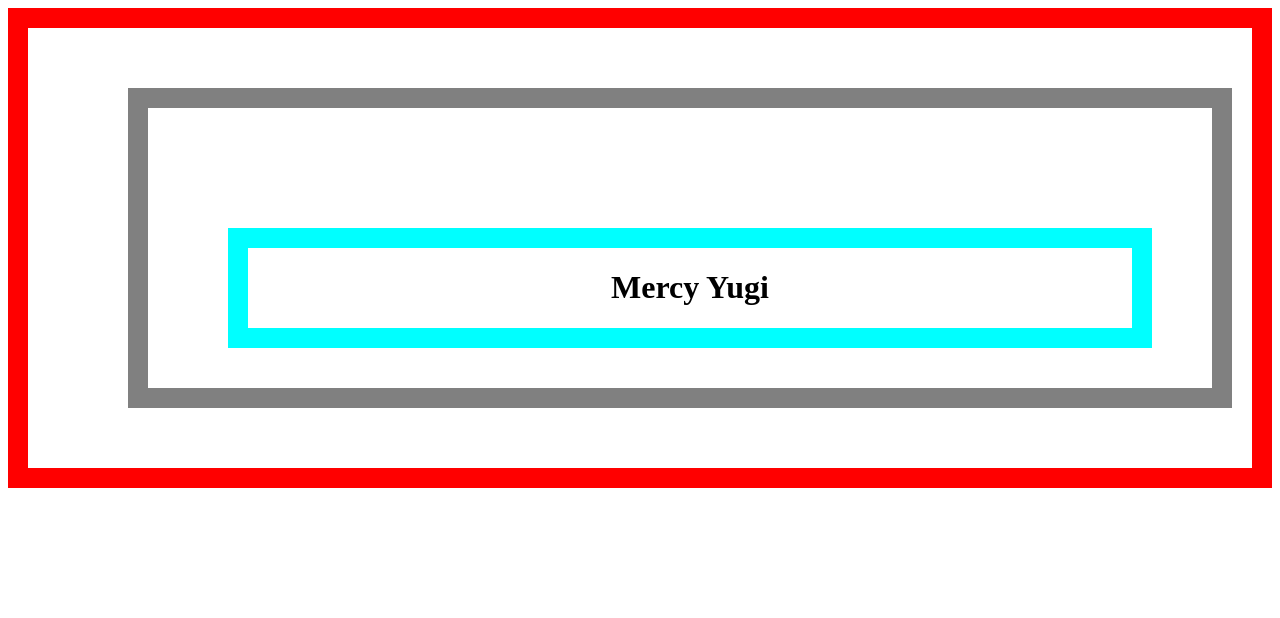
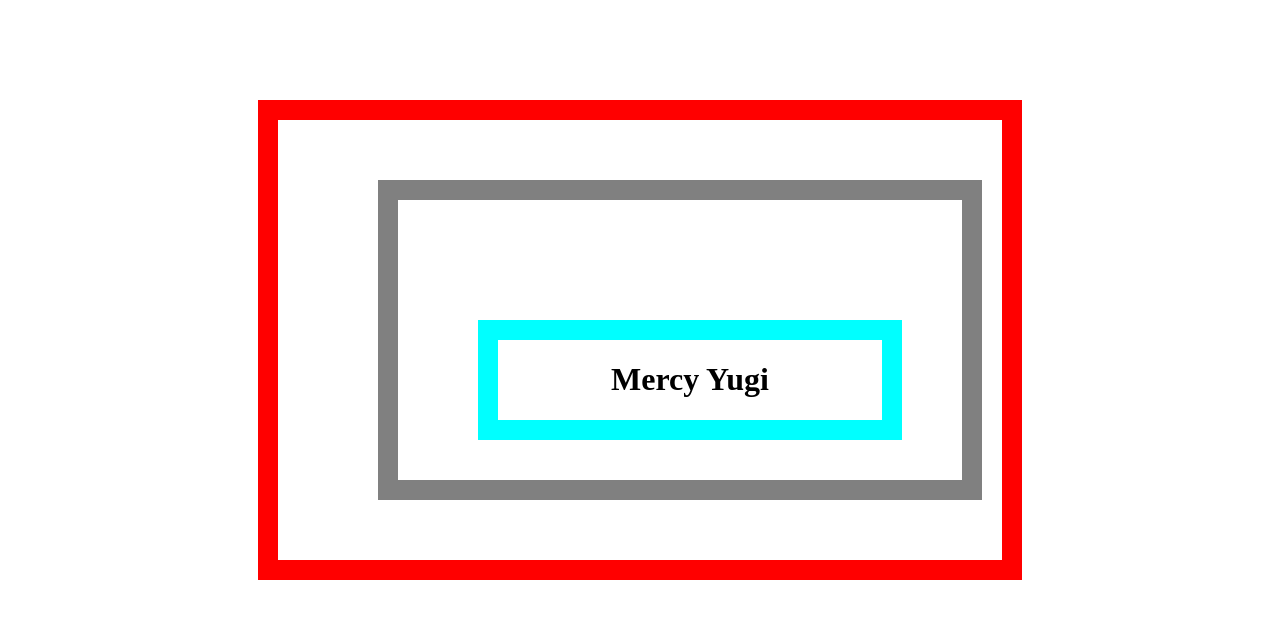
Before and after one commit to mercy-yugi/box-model, a plain HTML site: page index.html in a window 1280 px wide. Drawn offline with Linux system fonts and the light colour scheme.

Commit message:
corrections on size of box

```diff
--- a/style.css
+++ b/style.css
@@ -11,4 +11,5 @@ padding: 60px 30px 20px 30px;
 .first{
     border: solid 20px red;
     padding: 30px 10px 30px 50px;
+    margin: 100px 250px;
 }
```
